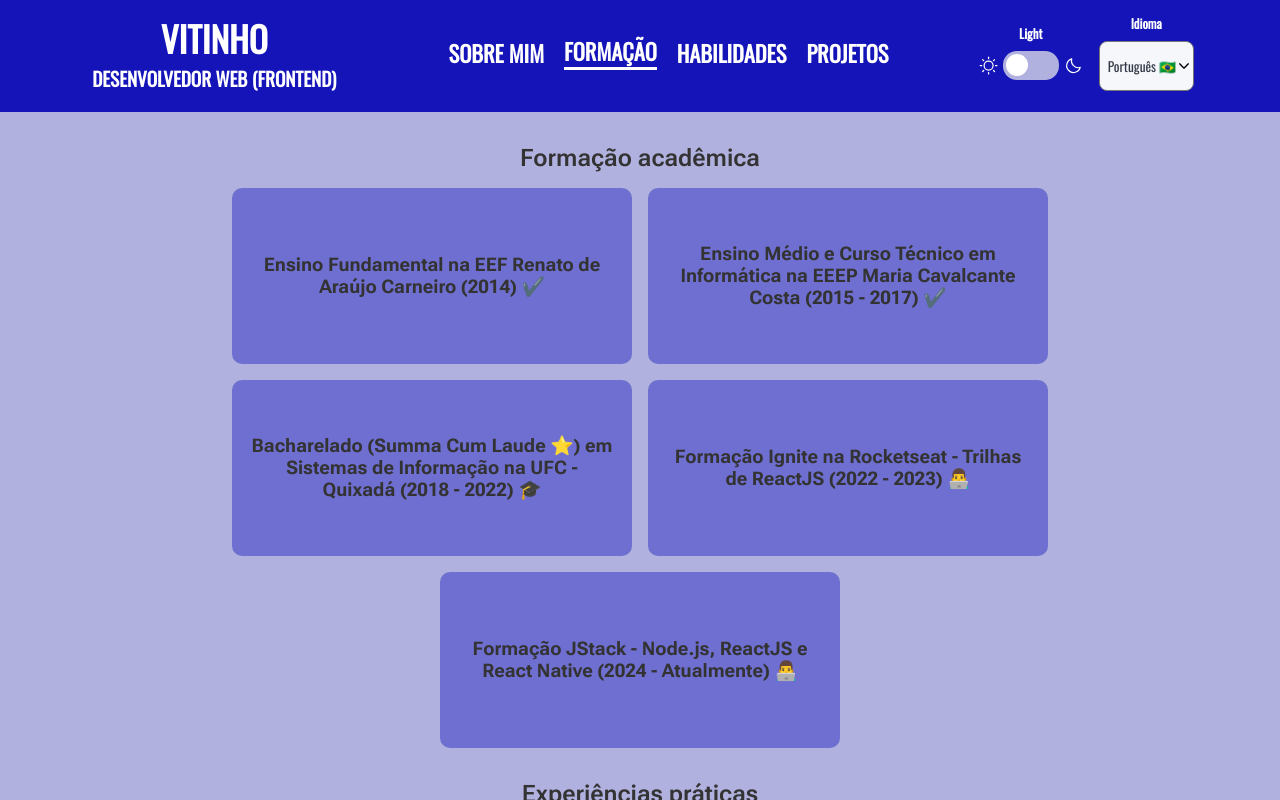
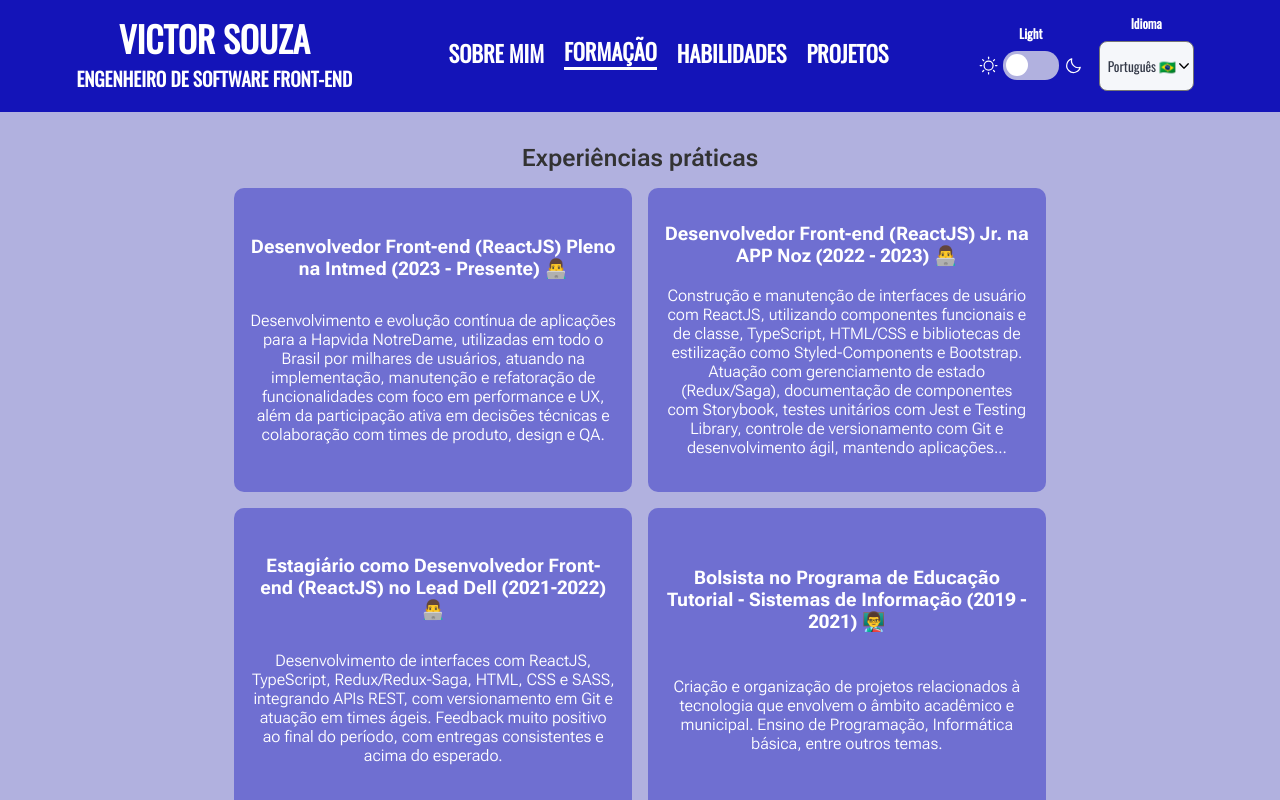
Before and after one commit to VitinhoSouza/my-portfolio, a React (Create React App) app: page /formation in a window 1280 px wide. Built offline with nearby package versions, Linux system fonts and the light colour scheme.

Commit message:
feat: change texts, colors and styles

```diff
--- a/public/index.html
+++ b/public/index.html
@@ -2,8 +2,8 @@
 <html lang="en">
   <head>
     <meta charset="utf-8" />
-    <link rel="preconnect" href="https://fonts.googleapis.com">
-    <link rel="preconnect" href="https://fonts.gstatic.com" crossorigin>
+    <link rel="preconnect" href="https://fonts.googleapis.com" />
+    <link rel="preconnect" href="https://fonts.gstatic.com" crossorigin />
     <link rel="icon" href="%PUBLIC_URL%/favicon.ico" />
     <meta name="viewport" content="width=device-width, initial-scale=1" />
     <meta name="theme-color" content="#000000" />
@@ -13,11 +13,14 @@
     />
     <link rel="apple-touch-icon" href="%PUBLIC_URL%/logo192.png" />
     <link rel="manifest" href="%PUBLIC_URL%/manifest.json" />
-    <title>VitinhoDev</title>
+    <title>Victor Souza</title>
   </head>
   <body>
     <noscript>You need to enable JavaScript to run this app.</noscript>
     <div id="root"></div>
-    <link href="https://fonts.googleapis.com/css2?family=Oswald&family=Roboto+Flex:opsz,wght@8..144,200;8..144,300;8..144,400;8..144,500;8..144,600;8..144,700&display=swap" rel="stylesheet">
+    <link
+      href="https://fonts.googleapis.com/css2?family=Oswald&family=Roboto+Flex:opsz,wght@8..144,200;8..144,300;8..144,400;8..144,500;8..144,600;8..144,700&display=swap"
+      rel="stylesheet"
+    />
   </body>
 </html>
--- a/src/components/Header/Header.tsx
+++ b/src/components/Header/Header.tsx
@@ -15,7 +15,7 @@ import {
   SwitchContainer,
   LanguageContainer,
   SelectLanguage,
-  ThemeAndLanguageContainer
+  ThemeAndLanguageContainer,
 } from "./styles";
 
 interface IHeaderProps {
@@ -36,7 +36,7 @@ export function Header({ toggleTheme }: IHeaderProps) {
   return (
     <Container>
       <PersonalData>
-        <span className="title">Vitinho</span>
+        <span className="title">Victor Souza</span>
         <span>{t("office")}</span>
       </PersonalData>
 
@@ -57,9 +57,11 @@ export function Header({ toggleTheme }: IHeaderProps) {
           <span>{title === "dark" ? "Dark" : "Light"}</span>
 
           <SwitchContainer>
-            <Sun size="1.2rem"/>
+            <Sun size="1.2rem" />
             <Switch
-              className={title === "dark" ? "toggleTheme active" : "toggleTheme"}
+              className={
+                title === "dark" ? "toggleTheme active" : "toggleTheme"
+              }
               onChange={toggleTheme}
               checked={title === "dark"}
               checkedIcon={false}
@@ -68,14 +70,16 @@ export function Header({ toggleTheme }: IHeaderProps) {
               offColor={colors.background}
               onColor={shade(0.4, colors.primary)}
             />
-            <Moon size="1.2rem"/>
+            <Moon size="1.2rem" />
           </SwitchContainer>
-
         </ThemeContainer>
 
         <LanguageContainer>
-          <span>{t('language')}</span>
-          <SelectLanguage defaultValue={i18n.language} onChange={handleLanguage}>
+          <span>{t("language")}</span>
+          <SelectLanguage
+            defaultValue={i18n.language}
+            onChange={handleLanguage}
+          >
             <option value="pt">Português 🇧🇷</option>
             <option value="en">English 🇺🇸</option>
           </SelectLanguage>
--- a/src/pages/Formation/Formation.tsx
+++ b/src/pages/Formation/Formation.tsx
@@ -2,51 +2,50 @@ import { useTranslation } from "react-i18next";
 
 import { Card } from "../../components/Card/Card";
 
-import {
-  Container,
-  InfoEducation,
-  InfoExperience,
-  InfoExperienceContainer,
-} from "./styles";
+import { Container, InfoEducation } from "./styles";
 
 export function Formation() {
   const { t } = useTranslation("formation");
 
-  const academicEducationTopics = t("academicEducationTopics")?.split(";");
-
   return (
     <Container>
-      <InfoEducation key={t("academicEducation")}>
-        <h2>{t("academicEducation")}</h2>
+      <InfoEducation key={t("practicalExperiences")}>
+        <h2>{t("practicalExperiences")}</h2>
+
         <ul>
-          {academicEducationTopics?.map((topic) => (
+          {[5, 4, 3, 2, 1].map((number) => (
             <Card
-              key={topic}
-              title={topic}
-              width="25rem"
+              key={t(`practicalExperiencesTopics.${number}`)}
+              description={
+                t(`practicalExperiencesTopics.${number}.description`) ||
+                undefined
+              }
+              title={t(`practicalExperiencesTopics.${number}.title`)}
+              descriptionLenght={410}
+              width="24.85rem"
+              height="19rem"
             />
           ))}
         </ul>
       </InfoEducation>
 
-      <InfoExperienceContainer key={t("practicalExperiences")}>
-        <h2>{t("practicalExperiences")}</h2>
-
-        <InfoExperience>
-          {[1, 2, 3, 4, 5].map((number) => (
+      <InfoEducation key={t("academicEducation")}>
+        <h2>{t("academicEducation")}</h2>
+        <ul>
+          {[5, 4, 3, 2, 1].map((number) => (
             <Card
-              key={t(`practicalExperiencesTopics.${number}`)}
-              description={t(
-                `practicalExperiencesTopics.${number}.description`
-              ) || undefined}
-              title={t(`practicalExperiencesTopics.${number}.title`)}
-              descriptionLenght={400}
+              key={t(`academicEducationTopics.${number}`)}
+              description={
+                t(`academicEducationTopics.${number}.description`) || undefined
+              }
+              title={t(`academicEducationTopics.${number}.title`)}
+              descriptionLenght={410}
               width="24.85rem"
               height="19rem"
             />
           ))}
-        </InfoExperience>
-      </InfoExperienceContainer>
+        </ul>
+      </InfoEducation>
     </Container>
   );
 }
--- a/src/pages/Formation/styles.ts
+++ b/src/pages/Formation/styles.ts
@@ -1,4 +1,4 @@
-import styled from 'styled-components';
+import styled from "styled-components";
 
 export const Container = styled.main`
   width: 100%;
@@ -8,7 +8,7 @@ export const Container = styled.main`
   flex-direction: column;
   justify-content: center;
   align-items: center;
-`
+`;
 
 export const InfoEducation = styled.div`
   height: 50%;
@@ -18,13 +18,14 @@ export const InfoEducation = styled.div`
   flex-direction: column;
   justify-content: space-evenly;
   align-items: center;
+  white-space: pre-line;
 
-    h2{
+  h2 {
     text-align: center;
     margin-bottom: 1rem;
   }
 
-    ul{
+  ul {
     display: flex;
     align-items: center;
     justify-content: center;
@@ -33,27 +34,7 @@ export const InfoEducation = styled.div`
     max-width: 95%;
   }
 
-    &:last-child{
+  &:last-child {
     margin-top: 2rem;
   }
-`
-
-export const InfoExperienceContainer = styled.div`
-    width: 100%;
-    display: flex;
-    flex-direction: column;
-    align-items: center;
-
-    padding: 2rem 2rem 0;
-`
-
-export const InfoExperience = styled.div`
-    width: 100%;
-    padding: 2rem 2rem 0;
-
-    display: flex;
-    align-items: center;
-    justify-content: center;
-    gap: 1rem;
-    flex-wrap: wrap;
-`
+`;
--- a/src/pages/Home/styles.ts
+++ b/src/pages/Home/styles.ts
@@ -1,54 +1,38 @@
-import styled from 'styled-components';
+import styled from "styled-components";
 
 export const Container = styled.main`
   width: 100%;
   padding: 2rem 0;
 
   display: flex;
-    justify-content: space-around;
+  flex-direction: column;
   align-items: center;
-
-    @media(max-width:550px){
-        flex-direction: column;
-        min-height: 70%;
-        .image{
-            width: 100%;
-            height: 45%;
-            img{
-                width: 8rem;
-            }
-        }
-
-        .description{
-            width: 100%;
-            height: 55%;
-            > p{
-                font-size: 1.3rem;
-            }
-        }
-    }
-
-`
+  gap: 1rem;
+`;
 
 export const ContainerImage = styled.div`
-    width: 35%;
-    height: 100%;
+  height: 30%;
 
   display: flex;
   justify-content: center;
   align-items: center;
+  gap: 5rem;
 
-    img{
+  img {
     width: 14.5rem;
     border-radius: 9999px;
     object-fit: cover;
   }
 
-`
+  @media (max-width: 550px) {
+    flex-direction: column;
+    gap: 1rem;
+  }
+`;
 
 export const ContainerDescription = styled.div`
-    width: 65%;
-    height: 100%;
+  white-space: pre-line;
+  width: 90vw;
 
   display: flex;
   flex-direction: column;
@@ -56,13 +40,11 @@ export const ContainerDescription = styled.div`
   align-items: center;
   text-align: center;
 
-    h1{
+  h1 {
     font-size: 2.5rem;
   }
 
-    p{
+  p {
     font-size: 1.5rem;
-        width: 90%;
-        margin-top: 2rem;
   }
-`
+`;
--- a/src/translate/languages/en.ts
+++ b/src/translate/languages/en.ts
@@ -1,7 +1,7 @@
 const messages = {
   en: {
     header: {
-      office: "WEB DEVELOPER (FRONTEND)",
+      office: "SOFTWARE FRONT-END ENGINEER",
       homeTitle: "About me",
       formationTitle: "Formation",
       skillsTitle: "Skills",
@@ -10,16 +10,60 @@ const messages = {
     },
     home: {
       whoAmI: "who am I?",
-      description:
-        "Hello, I've been a front-end developer for over 4 years, motivated by challenges and problem solving 🧑🏽‍💻. In my experiences, I have always sought a protagonist role, from which I was able to extract several soft and hard skills 📚. I am always looking to evolve as a person and as a professional. I am a responsible, organized and determined young man to achieve my goals 🎯.",
+      description: `
+        I'm a front-end developer with a lifelong affinity for technology. I started programming in high school and have been working professionally in the field since 2021, turning this interest into a career 💻
+
+        Throughout my academic journey, I excelled in projects, presentations, and competitions, frequently ranking among the top students in my class. I hold a Bachelor's degree in Information Systems from UFC – CE, with a Summa Cum Laude 🎓 graduation.
+
+        I work as a front-end engineer, focusing on ReactJS, developing high-performance, well-structured, and easy-to-maintain interfaces. I also have experience with Next.js, Node.js, and React Native, which broadens my product vision ⚛️
+
+        I am proactive, organized, and results-oriented, with good communication skills and a strong sense of responsibility. I come from the interior of Ceará, I'm a football enthusiast, and I'm always seeking professional and personal growth 🎯
+      `,
     },
     formation: {
       academicEducation: "Academic Education",
-      academicEducationTopics: `Elementary School at EEF Renato de Araújo Carneiro (2014) ✔️;
-                High School and Technical Course in Informatics at EEEP Maria Cavalcante Costa (2015 - 2017) ✔️;
-                Bachelor's Degree (Summa Cum Laude ⭐) in Information Systems at UFC - Quixadá (2018 - 2022) 🎓;
-                Ignite Training at Rocketseat - ReactJS Trails (2022 - 2023) 👨‍💻;
-                JStack Training - Node.js, ReactJS and React Native (2024 - Present) 👨‍💻`,
+      academicEducationTopics: {
+        1: {
+          title:
+            "Technical Course in Information Technology - EEEP Maria Cavalcante Costa (2015 - 2017) ✔️",
+          description: `
+      Focused on software development (programming logic, languages), hardware (computer assembly and maintenance), computer networks, operating systems, and databases, preparing students for the job market through theoretical and practical subjects and a mandatory internship, forming a professional capable of developing and maintaining systems, installing networks, and providing technical support.
+    `,
+        },
+        2: {
+          title:
+            "Bachelor’s Degree in Information Systems (Summa Cum Laude) - UFC (2018 - 2022) 🎓",
+          description: `
+      Academic Performance Index (IRA): 9.23.
+
+      Summa Cum Laude (Latin for “With the Highest Honor”) represents the highest distinction and is a recognition for achieving the maximum possible academic qualification in a university degree. At most 2 (two) students per program are awarded the Summa Cum Laude distinction annually, which is presented in a formal ceremony by the Rector of UFC.
+    `,
+        },
+        3: {
+          title: "Ignite Track (React) - Rocketseat (2022) ⚛️",
+          description: `
+      Learning the main technologies currently used in the ReactJS ecosystem, ranging from basic to more advanced topics such as: hooks, forms, contexts, Next.js fundamentals, data fetching and local cache, authentication and authorization, performance, unit testing, among other subjects.
+
+      Grade: 10
+    `,
+        },
+        4: {
+          title: "Ignite Track 2022 (React) - Rocketseat (2022 - 2023) ⚛️",
+          description: `
+      ReactJS fundamentals, SPA creation with ReactJS, API consumption and performance in ReactJS, Next.js fundamentals, Design System and Storybook, and full-stack application development with Next.js.
+
+      Grade: 10
+    `,
+        },
+        5: {
+          title: "JStack (2023 - 2025) ⚡",
+          description: `
+      JStack is a course that takes students from beginner to professional level in the most popular and widely used JavaScript stack today: Node.js, React, and React Native.
+
+      Throughout the course, in addition to the technologies mentioned above, topics such as Next.js, Docker, SQL and NoSQL databases, data caching, real-time communication with WebSockets, testing, and much more are covered.
+    `,
+        },
+      },
       practicalExperiences: "Practical Experiences",
       practicalExperiencesTopics: {
         1: {
@@ -37,18 +81,19 @@ const messages = {
           title:
             "Intern as Front-end Developer (ReactJS) at Lead Dell (2021-2022) 👨‍💻",
           description:
-            "Development of user interfaces with ReactJS, with the main technologies used: Typescript, Redux/Saga, CSS, SASS, HTML; REST API consumption; Versioning control with GIT; Agile Methodologies.",
+            "Development of interfaces using ReactJS, TypeScript, Redux/Redux-Saga, HTML, CSS, and SASS, integrating REST APIs, with version control in Git and working in agile teams. Very positive feedback at the end of the period, with consistent deliverables that exceeded expectations.",
         },
         4: {
-          title: "Front-end Developer Jr. (ReactJS) at APP Noz (2022 - 2023) 👨‍💻",
+          title:
+            "Front-end Developer Jr. (ReactJS) at APP Noz (2022 - 2023) 👨‍💻",
           description:
-            "Building and maintaining user interfaces with ReactJS (Functional/Class Components; HTML/CSS; Styled-Components; BootStrap; Redux/Saga; TypeScript; Component documentation with StoryBook; Unit Tests with Jest and Testing Library.); Versioning control with GIT; Agile development; *Maintaining projects with thousands of users and meeting their needs*.",
+            "Building and maintaining user interfaces with ReactJS, using functional and class components, TypeScript, HTML/CSS, and styling libraries such as Styled-Components and Bootstrap. Experience with state management (Redux/Saga), component documentation with Storybook, unit testing with Jest and Testing Library, version control with Git, and agile development, maintaining applications with thousands of active users and serving as a technical reference within the team.",
         },
         5: {
           title:
-            "Front-end Developer Pl. (ReactJS) at Intmed (2023 - At the moment) 👨‍💻",
+            "Front-end Developer Pl. (ReactJS) at Intmed (2023 - Present) 👨‍💻",
           description:
-            "Construction of user interfaces with ReactJS (HTML/CSS; Styled-Components; ContextAPI; TypeScript, among others); Versioning control with GIT; Agile development.",
+            "Continuous development and evolution of applications for Hapvida NotreDame, used throughout Brazil by thousands of users, working on the implementation, maintenance, and refactoring of functionalities with a focus on performance and UX, in addition to active participation in technical decisions and collaboration with product, design, and QA teams.",
         },
       },
     },
--- a/src/translate/languages/pt.ts
+++ b/src/translate/languages/pt.ts
@@ -1,7 +1,7 @@
 const messages = {
   pt: {
     header: {
-      office: "DESENVOLVEDOR WEB (FRONTEND)",
+      office: "ENGENHEIRO DE SOFTWARE FRONT-END",
       homeTitle: "Sobre mim",
       formationTitle: "Formação",
       skillsTitle: "Habilidades",
@@ -10,16 +10,63 @@ const messages = {
     },
     home: {
       whoAmI: "Quem sou eu?",
-      description:
-        "Olá, sou desenvolvedor front-end há mais de 4 anos, motivado por desafios e resolução de problemas 🧑🏽‍💻. Em minhas experiências, sempre busquei um papel de protagonista, nas quais pude extrair várias soft e hard skills 📚. Estou sempre buscando sempre evoluir como pessoa e como profissional. Sou um jovem responsável, organizado e determinado em alcançar minhas metas 🎯.",
+      description: `
+        Sou desenvolvedor front-end, com afinidade com tecnologia desde cedo. Comecei a programar no ensino médio e atuo profissionalmente na área desde 2021, transformando esse interesse em carreira 💻
+
+        Ao longo da minha trajetória acadêmica, me destaquei em projetos, apresentações e competições, ficando frequentemente entre os melhores das turmas. Sou Bacharel em Sistemas de Informação pela UFC – CE, com formação Summa Cum Laude 🎓
+
+        Atuo como engenheiro front-end, com foco em ReactJS, desenvolvendo interfaces performáticas, bem estruturadas e fáceis de manter. Tenho experiência também com Next.js, Node.js e React Native, o que amplia minha visão de produto ⚛️
+
+        Sou proativo, organizado e orientado a resultados, com boa comunicação e forte senso de responsabilidade. Venho do interior do Ceará, sou amante de futebol e estou sempre em busca de evolução profissional e pessoal 🎯
+      `,
     },
     formation: {
       academicEducation: "Formação acadêmica",
-      academicEducationTopics: `Ensino Fundamental na EEF Renato de Araújo Carneiro (2014) ✔️;
-                Ensino Médio e Curso Técnico em Informática na EEEP Maria Cavalcante Costa (2015 - 2017) ✔️;
-                Bacharelado (Summa Cum Laude ⭐) em Sistemas de Informação na UFC - Quixadá (2018 - 2022) 🎓;
-                Formação Ignite na Rocketseat - Trilhas de ReactJS (2022 - 2023) 👨‍💻;
-                Formação JStack - Node.js, ReactJS e React Native (2024 - Atualmente) 👨‍💻`,
+      academicEducationTopics: {
+        1: {
+          title:
+            "Curso Técnico em Informática - EEEP Maria Cavalcante Costa (2015 - 2017) ✔️",
+          description: `
+            Foco em desenvolvimento de software (lógica de programação, linguagens), hardware (montagem e manutenção de computadores), redes de computadores, sistemas operacionais e bancos de dados, preparando o aluno para o mercado com disciplinas teóricas e práticas e estágio obrigatório, formando um profissional apto a desenvolver e manter sistemas, instalar redes e dar suporte técnico.
+          `,
+        },
+        2: {
+          title:
+            "Bacharelado em Sistemas de Informação (Summa Cum Laude) - UFC  (2018 - 2022)🎓",
+          description: `
+            Índice de Rendimento Acadêmico (IRA): 9.23.
+
+            Summa Cum Laude (Com a Maior das Honras, em latim) representa a maior distinção e é o reconhecimento por obter a máxima qualificação possível em uma titulação universitária. No máximo 2 (dois) alunos por curso são agraciados anualmente com a distinção Summa Cum Laude, que é entregue em solenidade pelo Reitor da UFC.
+          `,
+        },
+        3: {
+          title: "Trilha Ignite (React) - Rocketseat (2022) ⚛️",
+          description: `
+            Aprendendo principais tecnologias no ambiente do ReactJS utilizadas atualmente, desde temas básico até mais avançados como: hooks, forms, contextos, fundamentos do next.js, data fecthing e cache local, autenticação e autorização, performance, testes unitários, entre outros temas.
+
+            Nota: 10
+          `,
+        },
+        4: {
+          title: "Trilha Ignite 2022 (React) - Rocketseat (2022 - 2023) ⚛️",
+          description: `
+            Fundamentos do ReactJS, Criação de SPAs com ReactJS, Consumo de API e performance no
+
+            ReactJS, Fundamentos do Next.js, Design System e Storybook e Criação de aplicação FullStack
+            com NextJS.
+
+            Nota: 10
+          `,
+        },
+        5: {
+          title: "JStack (2023 -2025)⚡",
+          description: `
+            O JStack é um curso que vai do iniciante ao profissional na principal e mais utilizada Stack JavaScript da atualidade: NodeJS, React e React Native.
+
+            Ao decorrer do curso, além das tecnologias citadas à cima, abordaremos assuntos como Next.js, Docker, trabalharemos com bancos de dados SQL e NoSQL, cache de dados, real-time com Websockets, testes e muito mais.
+          `,
+        },
+      },
       practicalExperiences: "Experiências práticas",
       practicalExperiencesTopics: {
         1: {
@@ -38,19 +85,19 @@ const messages = {
           title:
             "Estagiário como Desenvolvedor Front-end (ReactJS) no Lead Dell (2021-2022) 👨‍💻",
           description:
-            "Desenvolvimento de interfaces de usuário com ReactJS, sendo as principais tecnologias utilizadas: Typescript, Redux/Saga, CSS, SASS, HTML; Consumo de API REST; Controle de versionamento com GIT; Metodologias Ágeis.",
+            "Desenvolvimento de interfaces com ReactJS, TypeScript, Redux/Redux-Saga, HTML, CSS e SASS, integrando APIs REST, com versionamento em Git e atuação em times ágeis. Feedback muito positivo ao final do período, com entregas consistentes e acima do esperado.",
         },
         4: {
           title:
             "Desenvolvedor Front-end (ReactJS) Jr. na APP Noz (2022 - 2023) 👨‍💻",
           description:
-            "Construção e manutenção de interfaces de usuário com ReactJS (Functional/Class Components; HTML/CSS; Styled-Components; BootStrap; Redux/Saga; TypeScript; Documentação de componentes com StoryBook; Testes Unitários com Jest e Testing Library.); Controle de versionamento com GIT; Desenvolvimento ágil; *Mantendo projetos com milhares de usuários e atendendo suas necessidades*.",
+            "Construção e manutenção de interfaces de usuário com ReactJS, utilizando componentes funcionais e de classe, TypeScript, HTML/CSS e bibliotecas de estilização como Styled-Components e Bootstrap. Atuação com gerenciamento de estado (Redux/Saga), documentação de componentes com Storybook, testes unitários com Jest e Testing Library, controle de versionamento com Git e desenvolvimento ágil, mantendo aplicações com milhares de usuários ativos e sendo referência técnica no time.",
         },
         5: {
           title:
-            "Desenvolvedor Front-end (ReactJS) Pleno na Intmed (2023 - Atualmente) 👨‍💻",
+            "Desenvolvedor Front-end (ReactJS) Pleno na Intmed (2023 - Presente) 👨‍💻",
           description:
-            "Construção de interfaces de usuário com ReactJS (HTML/CSS; Styled-Components; ContextAPI; TypeScript, entre outros); Controle de versionamento com GIT; Desenvolvimento ágil.",
+            "Desenvolvimento e evolução contínua de aplicações para a Hapvida NotreDame, utilizadas em todo o Brasil por milhares de usuários, atuando na implementação, manutenção e refatoração de funcionalidades com foco em performance e UX, além da participação ativa em decisões técnicas e colaboração com times de produto, design e QA.",
         },
       },
     },
```
Also changed, not shown: src/components/Card/styles.ts (+13 -13 lines), src/pages/Home/Home.tsx (+6 -5 lines), src/styles/themes/light.ts (+10 -11 lines). Lines whose indentation alone changed are shown as unchanged.
